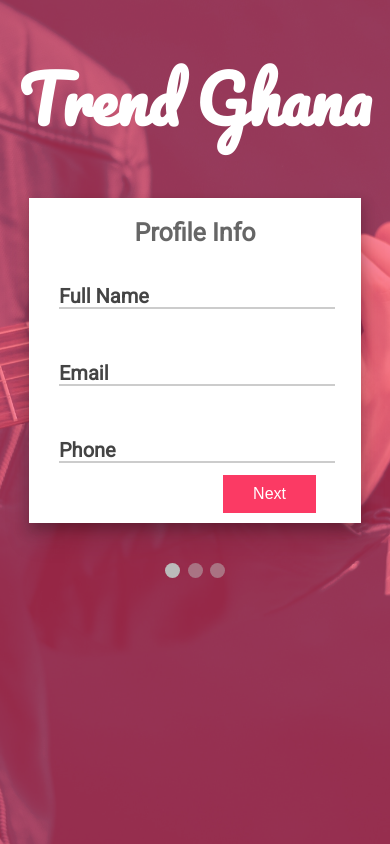
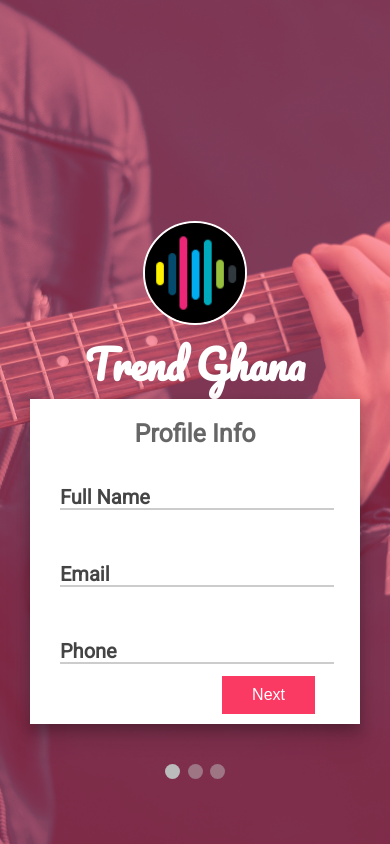
Before and after one commit to Hamzaweedseed8/trendsgh, a PHP site: page / in a window 390 px wide. Run offline with PHP 8.4, Linux system fonts and the light colour scheme.

Commit message:
correction

```diff
--- a/css/artiste-form.css
+++ b/css/artiste-form.css
@@ -1,17 +1,19 @@
 @import url("https://fonts.googleapis.com/css?family=Pacifico|Roboto");
 body {
 	padding: 0;
+  margin: 0;
+  overflow-x: hidden;
+  font-family: 'Roboto', sans-serif;
 
-  font-family: 'Roboto', sans-serif;
-  margin: 0;
-  z-index: 1;
 }
 
+
 h1.logo {
+ margin: 0;
  color: #fff;
  font-family: 'Pacifico', cursive;
  font-size: 4em;
-   z-index: 999;
+ text-align: center;
 }
 h2{
   color: #666;
@@ -21,20 +23,20 @@ h2{
   font-size: 25px;
   text-transform: capitalize;
 }
-#form-container {
-  height: 100vh;
-  display: flex;
-  flex-direction: column;
-  justify-content: top;
-  align-items: center;
+section {
+  position: relative;
+  min-height: 100vh;
+  height: 100%;
+  width: 100vw;
   background: url(../images/bg.jpg) #fff;
   background-position: center;
   background-size: cover;
   background-repeat: no-repeat;
+  transition: .5s;
   z-index: 99;
 }
 
-#form-container:after{
+section:after{
   content: '';
   position: absolute;
   top:0;
@@ -42,7 +44,22 @@ h2{
   width: 100%;
   height: 100%;
   background: #fb3a64;
-  opacity: .6;
+  opacity: .5;
+  z-index: 1;
+}
+#form-container{
+  position: absolute;
+  top: 50%;
+  left: 50%;
+  transform: translate(-50%,-50%);
+  text-align: center;
+  z-index: 999;
+}
+#form-container img{
+  border: 2px solid #fff;
+  border-radius: 50%;
+  height: 120px;
+  margin: 0;
 }
 #form-box {
   background: #fff;
@@ -51,16 +68,8 @@ h2{
   border-radius: 0px;
   padding: 20px 10px 40px 10px;
   box-shadow: 0 16px 24px 2px rgba(0, 0, 0, 0.1), 0 6px 10px 5px rgba(0, 0, 0, 0.1), 0 8px 10px -5px rgba(0, 0, 0, 0.2);
-  transition: transform 0.50s ease-in-out;
-   z-index: 999;
+  transition: .5s;
 }
-
-#form-box.close {
-  width: 0;
-  padding: 0;
-  overflow: hidden;
-  transition: 0.8s ease-in-out;
-  box-shadow: 0 16px 24px 2px rgba(0, 0, 0, 0); }
 
 #next-btn {
   position: absolute;
@@ -124,11 +133,16 @@ h2{
     transition: 0.5s ease-in-out; }
     #input-group input:valid + #input-label {
       top: 6px;
-    left: 27px;
+      left: 24px;
       margin-left: 0 !important;
-    font-size: 11px;
+      font-size: 14px;
       font-weight: normal;
-    color: #9e9e9e;
+      color: #fb3a64;
+    }
+
+
+    .tab {
+      display: none;
     }
 
     /* Make circles that indicate the steps of the form: */
@@ -141,7 +155,6 @@ h2{
       border-radius: 50%;
       display: inline-block;
       opacity: 0.5;
-   z-index: 999;
     }
 
     /* Mark the active step: */
@@ -156,9 +169,13 @@ h2{
       opacity: 1;
     }
 
-@media (max-width: 600px) {
-  #form-box {
-    width: 80%; }
+    @media only screen and (max-width: 767px){
+     .logo{
+      font-size: 2.5em !important;
+    }
+    #form-container img{
+      height: 100px;
+    }
 
     #input-group {
      margin-left:0;
@@ -167,9 +184,14 @@ h2{
    #prev-btn {
     left: 30px;
   }
+  #form-container{
+    width: calc(100% - 60px);
+    padding: 40px 20px ;
+    margin-top: 80px;
+    margin-bottom: 80px;
   }
-
-
-.tab {
-  display: none;
+  #form-box{
+    width: calc(100% - 20px);
+    margin: 0;
   }
+}
--- a/index.html
+++ b/index.html
@@ -9,7 +9,9 @@
   <link rel="stylesheet" href="css/artiste-form.css">
 </head>
 <body>
+  <section>
   <div id="form-container">
+    <img src="images/logo.jpg">
     <h1 class="logo">Trend Ghana</h1>
     <div id="form-box" >
       <button type="button" id="prev-btn" onclick="nextPrev(-1)"><ion class="ion-ios-arrow-back"></ion> </button>
@@ -63,12 +65,15 @@
           <label id="input-label">recovery email or phone (optional)</label>
         </div>
       </div>
+
     </div>
     <div style="text-align:center;margin-top:40px;z-index: 999">
       <span class="step"></span>
       <span class="step"></span>
       <span class="step"></span>
     </div>
+  </div>
+</section>
     <script src="js/main.js"></script>
   </body>
   </html>
```
Also changed, not shown: images/logo.jpg (added). Lines whose indentation alone changed are shown as unchanged.
